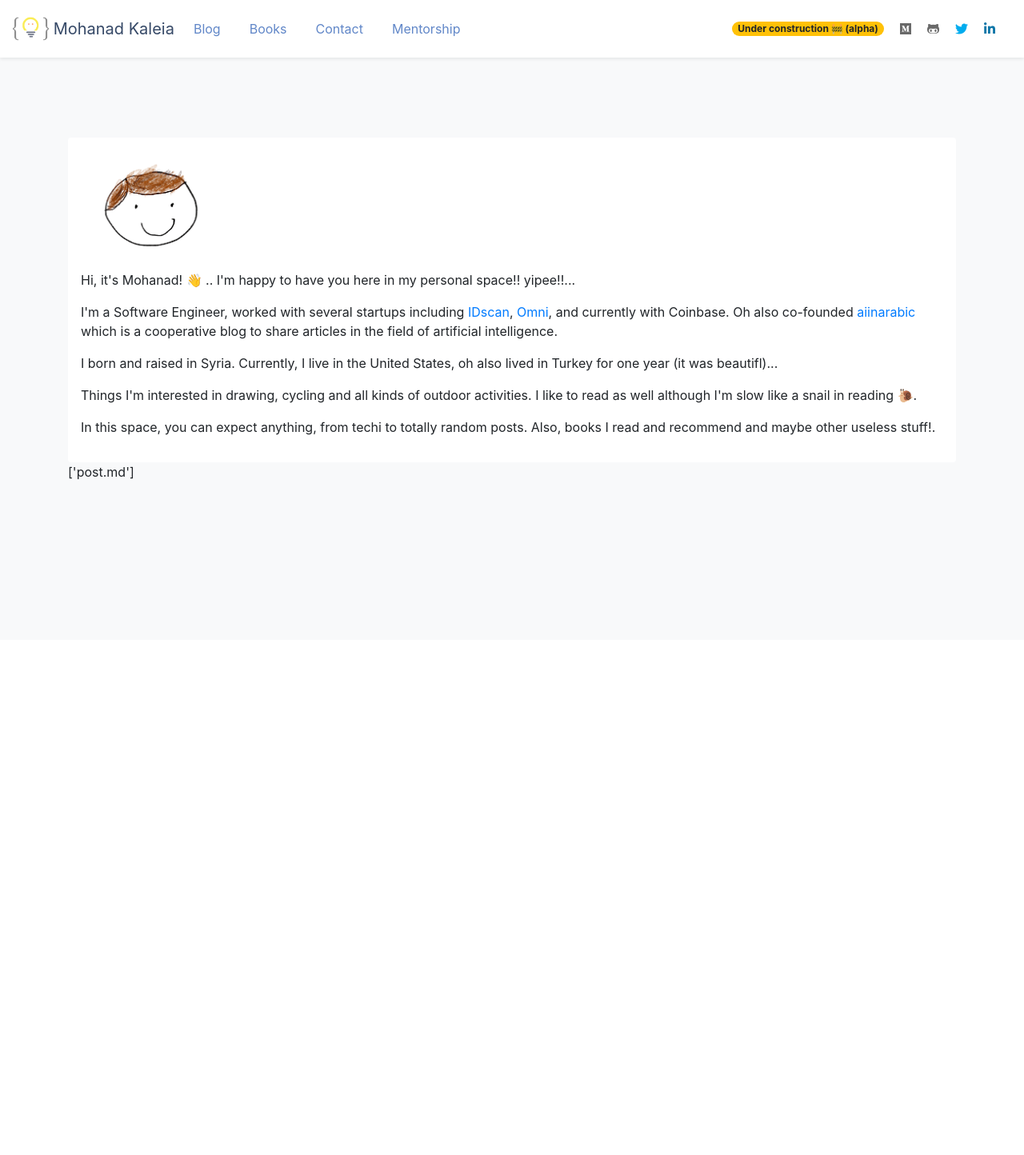
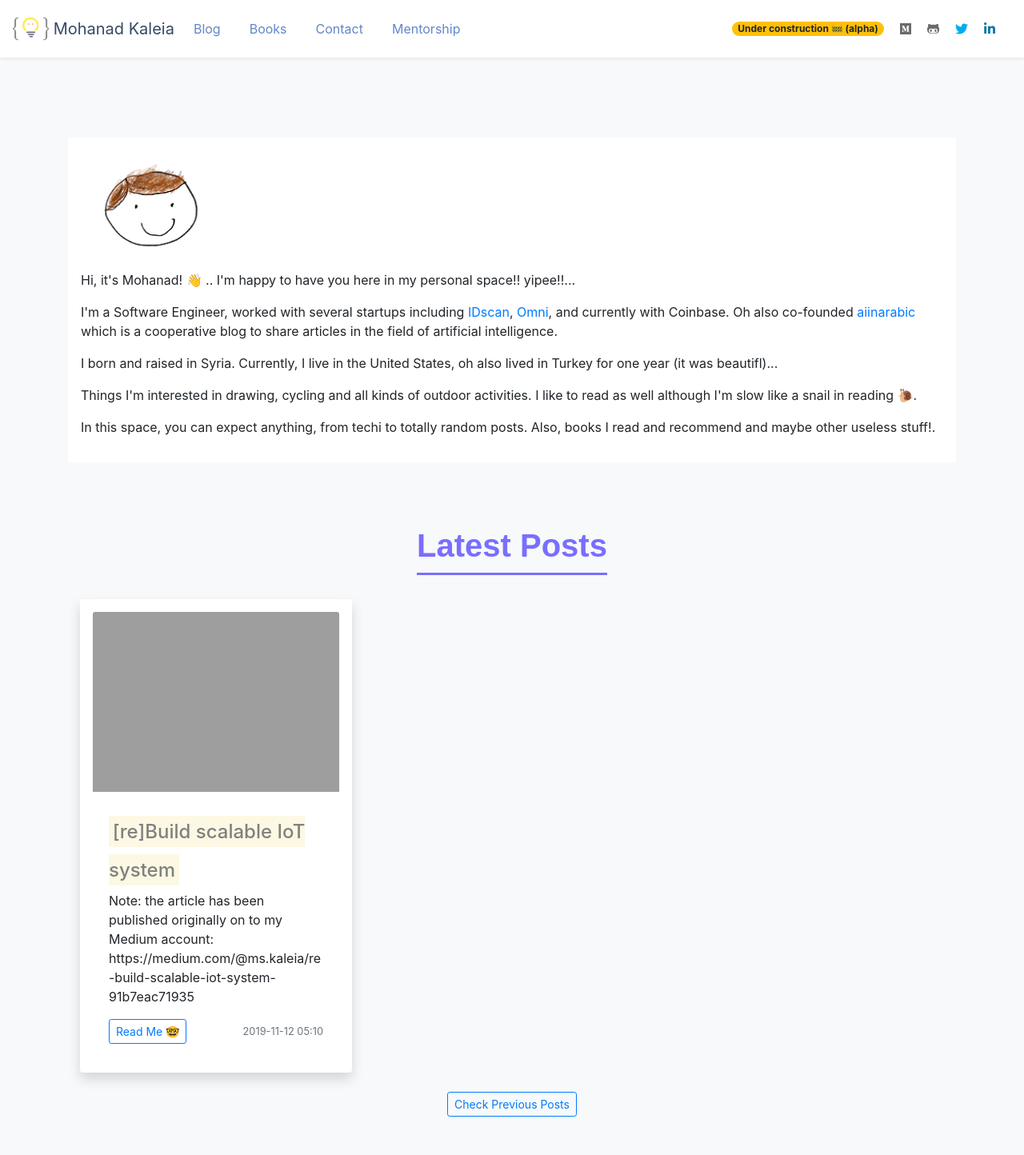
Before and after one commit to mohanadkaleia/blog, a Flask app: page / in a window 1280 px wide. Shown: the whole page at 80% size. Before the commit the page ends 600 px from the top, so only its background shows below. Run offline with Flask 2, Linux system fonts and the light colour scheme; some libraries are stand-ins or nearby versions; grey boxes are pictures that could not be loaded.

Commit message:
Add latest posts to the homepage

```diff
--- a/app/static/css/main.css
+++ b/app/static/css/main.css
@@ -123,3 +123,17 @@ blockquote p {
 .navbar-nav a {
     margin-right: 20px;
 }
+
+.header-title {
+    font-size: 2.5rem;
+    font-weight: 700;
+    margin-top: 5rem;
+    border-bottom: 3px solid #796eff;
+    padding-bottom: 10px;
+    font-family: ubuntu, sans-serif;
+    margin-bottom: 30px;
+    display: inline-block;
+    justify-content: center;
+    align-items: center;
+    color: #796eff;
+}
--- a/app/templates/base.html
+++ b/app/templates/base.html
@@ -17,7 +17,7 @@
   <body class="bg-light">
     <!-- Navbar-->
     <nav class="navbar navbar-expand-lg navbar-light bg-light nav-underline shadow-sm p-3 mb-5 bg-white">
-        <a class="navbar-brand" href="{{ SITEURL }}" style="color:#364967">
+        <a class="navbar-brand" href="{{ config.SITEURL }}" style="color:#364967">
             <img src="/theme/images/logo.png" height="30" class="d-inline-block align-top" alt="">
             Mohanad Kaleia
         </a>
@@ -37,19 +37,19 @@
         <ul class="navbar-nav mr-auto">
 
           <li class="nav-item">
-            <a class="nav-link" style="color: #6187C8" href="{{ SITEURL }}/category/books.html">Blog</a>
+            <a class="nav-link" style="color: #6187C8" href="{{ config.SITEURL }}/blog">Blog</a>
           </li>
 
           <li class="nav-item">
-            <a class="nav-link" style="color: #6187C8" href="{{ SITEURL }}/category/books.html">Books</a>
+            <a class="nav-link" style="color: #6187C8" href="{{ config.SITEURL }}/books">Books</a>
           </li>
 
           <li class="nav-item">
-            <a class="nav-link" style="color: #6187C8" href="{{ SITEURL }}/pages/contact.html">Contact</a>
+            <a class="nav-link" style="color: #6187C8" href="{{ config.SITEURL }}/contact">Contact</a>
           </li>
 
           <li class="nav-item">
-            <a class="nav-link" style="color: #6187C8" href="{{ SITEURL }}/pages/mentorship.html">Mentorship</a>
+            <a class="nav-link" style="color: #6187C8" href="{{ config.SITEURL }}/mentorship">Mentorship</a>
           </li>
         </ul>
 
--- a/app/templates/index.html
+++ b/app/templates/index.html
@@ -35,12 +35,51 @@
             </p>
         </div>
     </div>
+</div>
 
-    <div>
+<div class="row justify-content-md-center">
+    <h1 class="header-title">Latest Posts</h1>
+</div>
 
+<div class="container">
+    <div class="row">
+        {% for post in posts[:3] %}
+        <div class="col-md-4 col-sm-12 col-12">
+            <div class="card mb-4 shadow p-3 bg-white rounded">
+                <img src="{{ post.cover }}" class="card-img-top" alt="{{ post.title }}" height="225" width="100%">
+
+                <div class="card-body">
+                    <h1><a href="/{{ post.slug }}"><mark>{{post.title}}</mark></a></h1>
+                    <p class="card-text" dir="{{post.direction}}" {{ 'style="text-align: right;"' if post.direction == 'rtl' else '' }}>
+                        {{ post.summary | striptags }}
+                    </p>
+                    <div class="d-flex justify-content-between align-items-center">
+                        <div class="btn-group">
+                        <a href="/{{ post.slug }}" class="btn btn-sm btn-outline-primary">
+                            Read Me 🤓
+                        </a>
+                        </div>
+                        <small class="text-muted">{{ post.date }}</small>
+                    </div>
+                </div>
+            </div>
+            {% else %}
+            No posts yet!
+            {% endfor %}
+        </div>
     </div>
 </div>
 
-{{posts}}
+<div class="row justify-content-md-center">
+    <div class="">
+        <div class="btn-group">
+            <a href="{{ config.SITEURL }}/blog" class="btn btn-sm btn-outline-primary">
+            Check Previous Posts
+            </a>
+        </div>
+    </div>
+</div>
 
+</br>
+</br>
 {% endblock %}
--- a/app/views/blog.py
+++ b/app/views/blog.py
@@ -8,6 +8,10 @@ from micawber.cache import Cache as OEmbedCache
 
 app = Blueprint('blog', __name__, url_prefix='/')
 
+config = {
+    'SITEURL': 'http://localhost:5000'
+}
+
 # Configure micawber with the default OEmbed providers (YouTube, Flickr, etc).
 # We'll use a simple in-memory cache so that multiple requests for the same
 # video don't require multiple network requests.
@@ -16,17 +20,21 @@ oembed_providers = bootstrap_basic(OEmbedCache())
 @app.route('/')
 def index():
 	posts = models.post.all()
-	return render_template('index.html', posts=posts)
+	return render_template('index.html', posts=posts, config=config)
 
 @app.route('/<slug>')
 def post(slug):
-	entry = models.post.get(slug)
+	try:
+		entry = models.post.get(slug)
+	except Exception:
+		return "oops.. I could not find this page!!"
 	content = parse_html(
 		entry['content'],
 		oembed_providers,
 		urlize_all=True,
 	)
-	return render_template('article.html', post=Markup(content), meta=entry['meta'])
+	entry['content'] = Markup(content)
+	return render_template('article.html', post=entry, config=config)
 
 
 @app.route('/contact')
--- a/models/post.py
+++ b/models/post.py
@@ -1,6 +1,7 @@
 import markdown
 import markdown.extensions.fenced_code
 import os
+import re
 
 from bs4 import BeautifulSoup
 from markdown.extensions.codehilite import CodeHiliteExtension
@@ -20,6 +21,7 @@ class ErrInvalidName(Exception):
 
 CONTENT_DIR = 'content/posts'
 
+
 def get(name=""):
 	if not name:
 		raise ErrInvalidName('Please provide a post name')
@@ -36,11 +38,36 @@ def get(name=""):
 
 	# Clean up the meta format
 	meta = {key: value[0] for key, value in md.Meta.items()}
+	summary = get_summary(html)
+	body = {'content': html, 'summary': summary}
 
-	return {
-		'meta': meta,
-		'content': html,
-	}
+	return {**meta, **body}
 
 def all():
-	return os.listdir(CONTENT_DIR)
+	posts = []
+
+	files = os.listdir(CONTENT_DIR)
+
+	for file in files:
+
+		if file[-3:] != '.md':
+			continue
+
+		posts.append(get(file[:-3]))
+
+	return posts
+
+
+# This function is forked from here: https://github.com/MinchinWeb/minchin.pelican.plugins.summary
+def get_summary(content):
+	# Summary will take the first paragraph of the content
+	begin_marker, end_marker = '<p>', '</p>'
+	remove_markers = False
+	begin_summary = content.find(begin_marker)
+	end_summary = content.find(end_marker)
+
+	summary = content[begin_summary:end_summary]
+	summary = re.sub(r"<div.*>", "", summary)
+	summary = re.sub(r"</div>", "", summary)
+
+	return summary
```
Also changed, not shown: app/templates/article.html (+6 -6 lines), content/posts/rebuild-scalable-iot-system.md (renamed from content/posts/post.md).
